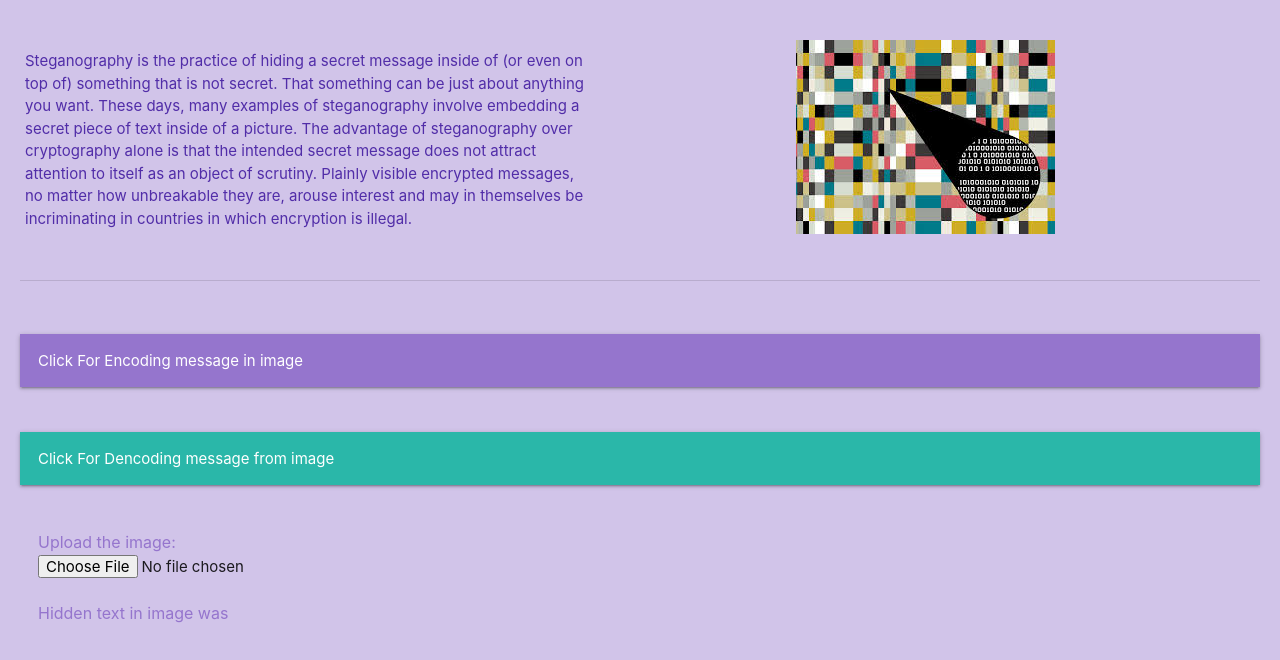
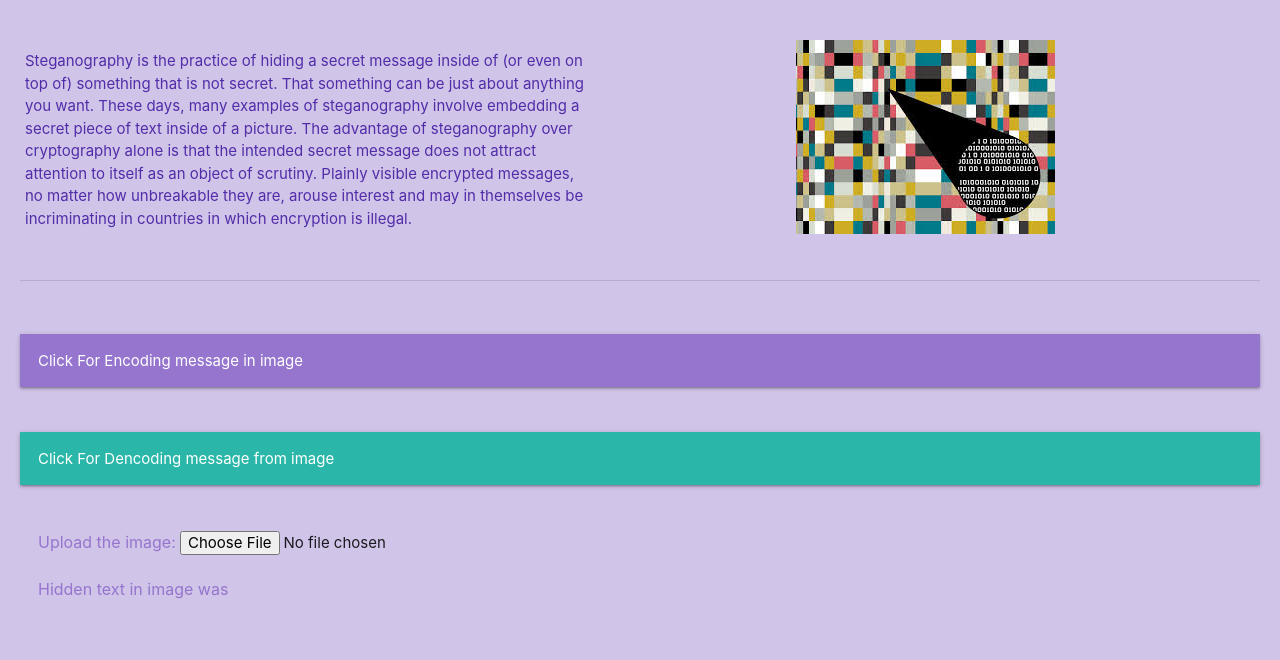
Before and after one commit to Atif-reyaz-khan/Encode-Decode, a plain HTML site: page index.html in a window 1280 px wide. Both pictures are taken after a click on the button "Click For Dencoding message from image". Shown: the part 116-776 px from the top of the page. Drawn offline with nearby package versions, Linux system fonts and the light colour scheme.

Commit message:
Update index.html

```diff
--- a/index.html
+++ b/index.html
@@ -55,9 +55,9 @@
 <div class="content">
 
 
-		<label>Upload the image:</label><br/>
+			<label>Upload the image:</label>
 		<input type="file" id="imageLoader2" name="imageLoader2"/><br><br>
-		<label >Hidden text in image  was</label><br>
+		<label>Hidden text in image  was</label><br>
 		<canvas id="imageCanvas2"></canvas>
 </div>
 <script>
```
